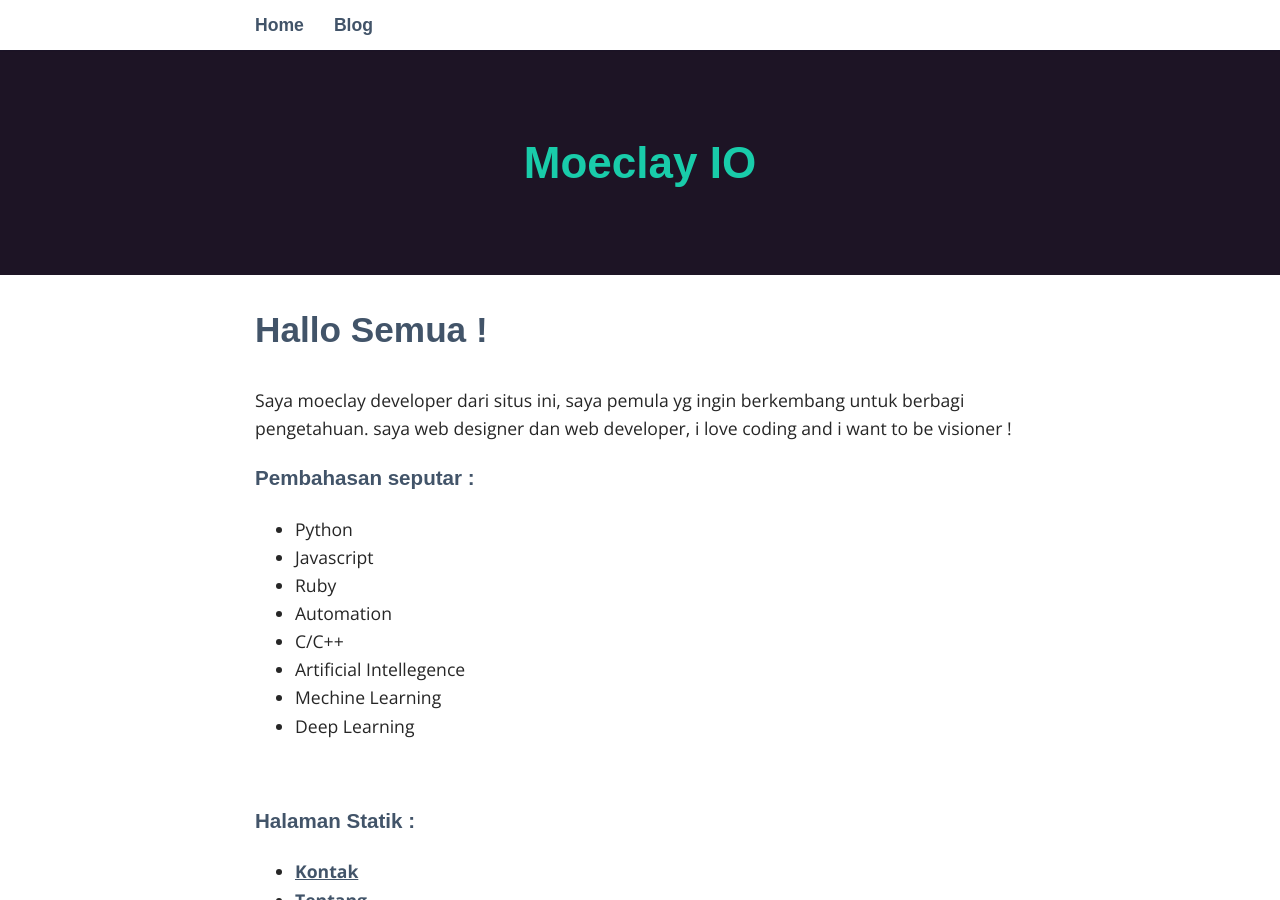
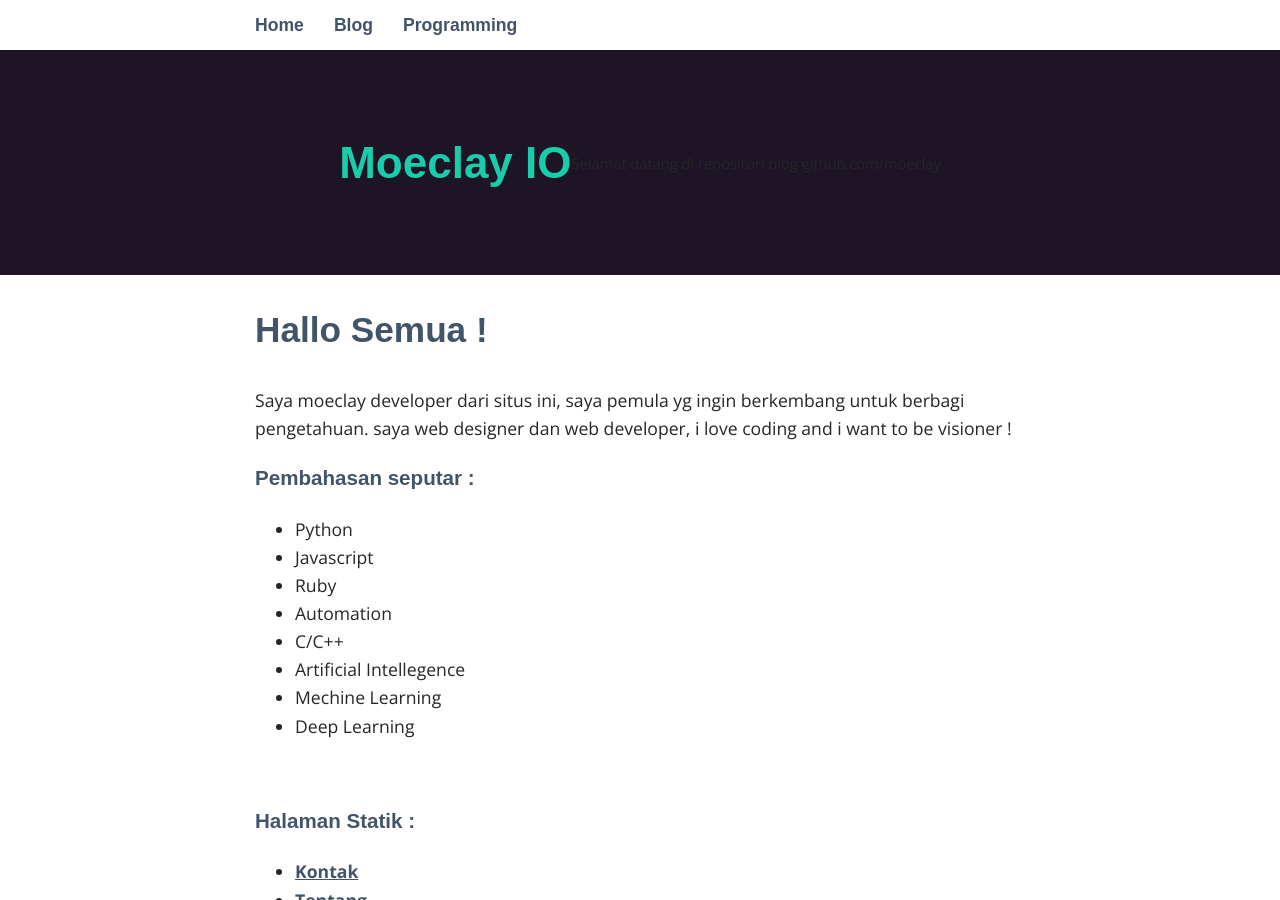
Before and after one commit to moeclay/moeclay.github.io, a Jekyll site: the page built from index.html, in a window 1280 px wide and 900 px high. Built offline with Jekyll 4.4.1, drawn with Linux system fonts in a browser that asks for light colours; some web fonts are replaced.

Commit message:
Update header.html

```diff
--- a/_includes/header.html
+++ b/_includes/header.html
@@ -3,14 +3,14 @@
 		<nav>
 			<ul>
 				<li><a href="{{ '/' | prepend: site.baseurl }}" title="Home">Home</a></li>
-				<li><a href="{{ "/blog" | prepend: site.baseurl }}">Blog</a></li>
+				<li><a href="{{ '/blog' | prepend: site.baseurl }}">Blog</a></li>
+				<li><a href="{{ '/programming' | prepend: site.baseurl }}">Programming</a></li>
 			</ul>
 		</nav>
 	</div>
 </aside>
 
 <header>
-	<h1>
-		<a href="{{ site.baseurl }}">{{ site.title }}</a><br>
-	</h1>
+	<h1><a href="{{ site.baseurl }}">{{ site.title }}</a></h1>
+	<p><small>Selamat datang di repositori blog github.com/moeclay</small></p>
 </header>
```
